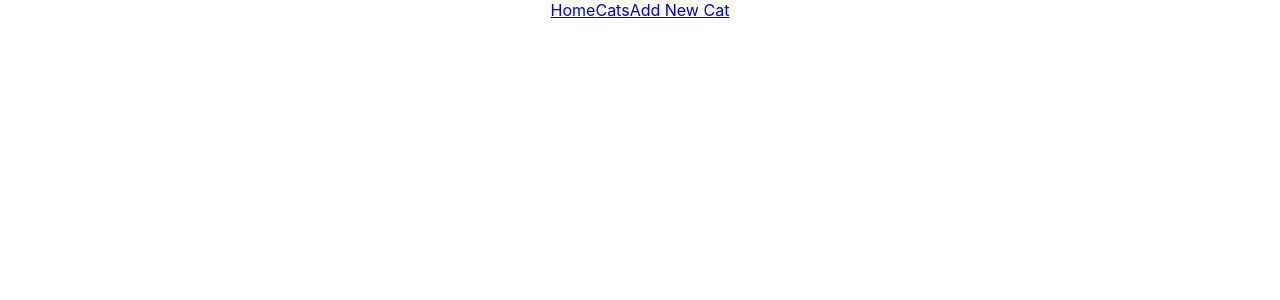
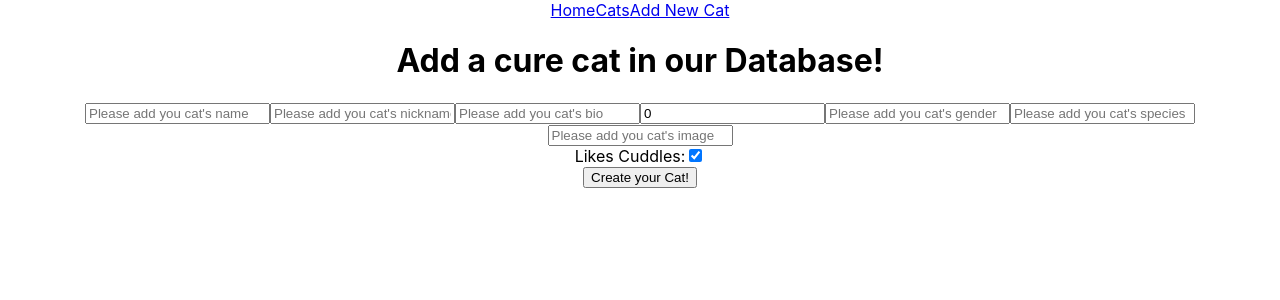
Before and after one commit to labandor/cats-react, a React (Create React App) app: page /add-cat in a window 1280 px wide. Shown: the top 300 px of the page. Built offline with nearby package versions, Linux system fonts and the light colour scheme.

Commit message:
did cat create

```diff
--- a/src/screens/CatCreate.jsx
+++ b/src/screens/CatCreate.jsx
@@ -1,9 +1,113 @@
-import React from "react";
+import { useState } from "react";
+import { useNavigate } from "react-router-dom";
+import { createCat } from "../services/cats";
 
 function CatCreate() {
+
+  const [cat, setCat] = useState({
+    name: "",
+    aka: "",
+    bio: "",
+    age: 0,
+    gender: "",
+    species: "",
+    likesCuddles: true,
+    image: "",
+  })
+
+  let navigate = useNavigate();
+
+  const handleSubmit = async (e) => {
+    e.preventDefault();
+
+    await createCat(cat);
+    navigate("/cats");
+  }
+
+  const handleChange = (e) => {
+    const { name, value } = e.target;
+
+    setCat((prevCat) => ({
+      ...prevCat,
+      [name]: value
+    }))
+  }
+
+  const handleCheckboxChange = (e) => {
+    const {name, checked} = e.target;
+
+    setCat((prevCat) => ({
+      ...prevCat,
+      [name]: checked
+    }))
+  }
+
   return (
     <div className="CatCreate">
-
+      <h1>Add a cure cat in our Database!</h1>
+      <form onSubmit={handleSubmit}>
+        <input
+        type="text"
+        placeholder="Please add you cat's name"
+        name="name"
+        value={cat.name}
+        onChange={handleChange}
+        />
+        <input
+        type="text"
+        placeholder="Please add you cat's nickname"
+        name="aka"
+        value={cat.aka}
+        onChange={handleChange}
+        />
+        <input
+        type="text"
+        placeholder="Please add you cat's bio"
+        name="bio"
+        value={cat.bio}
+        onChange={handleChange}
+        />
+        <input
+        type="number"
+        placeholder="Please add you cat's age"
+        name="age"
+        value={cat.age}
+        onChange={handleChange}
+        />
+        <input
+        type="text"
+        placeholder="Please add you cat's gender"
+        name="gender"
+        value={cat.gender}
+        onChange={handleChange}
+        />
+        <input
+        type="text"
+        placeholder="Please add you cat's species"
+        name="species"
+        value={cat.species}
+        onChange={handleChange}
+        />
+        <input
+        type="text"
+        placeholder="Please add you cat's image"
+        name="image"
+        value={cat.image}
+        onChange={handleChange}
+        />
+        <div>
+          <label htmlFor="cuddles-box">
+            Likes Cuddles:
+            <input id="cuddles-box"
+             type="checkbox"
+             name="likesCuddles"
+             checked={cat.likesCuddles}
+             onChange={handleCheckboxChange}
+            />
+          </label>
+        </div>
+        <button type="submit">Create your Cat!</button>
+      </form>
     </div>
   );
 }
--- a/src/screens/Cats.jsx
+++ b/src/screens/Cats.jsx
@@ -21,7 +21,7 @@ function Cats() {
       <div>
         {
           cats.map((cat) =>(
-            <Cat cat={cat}/>
+            <Cat cat={cat} key={cat.id}/>
           ))
         }
       </div>
```
